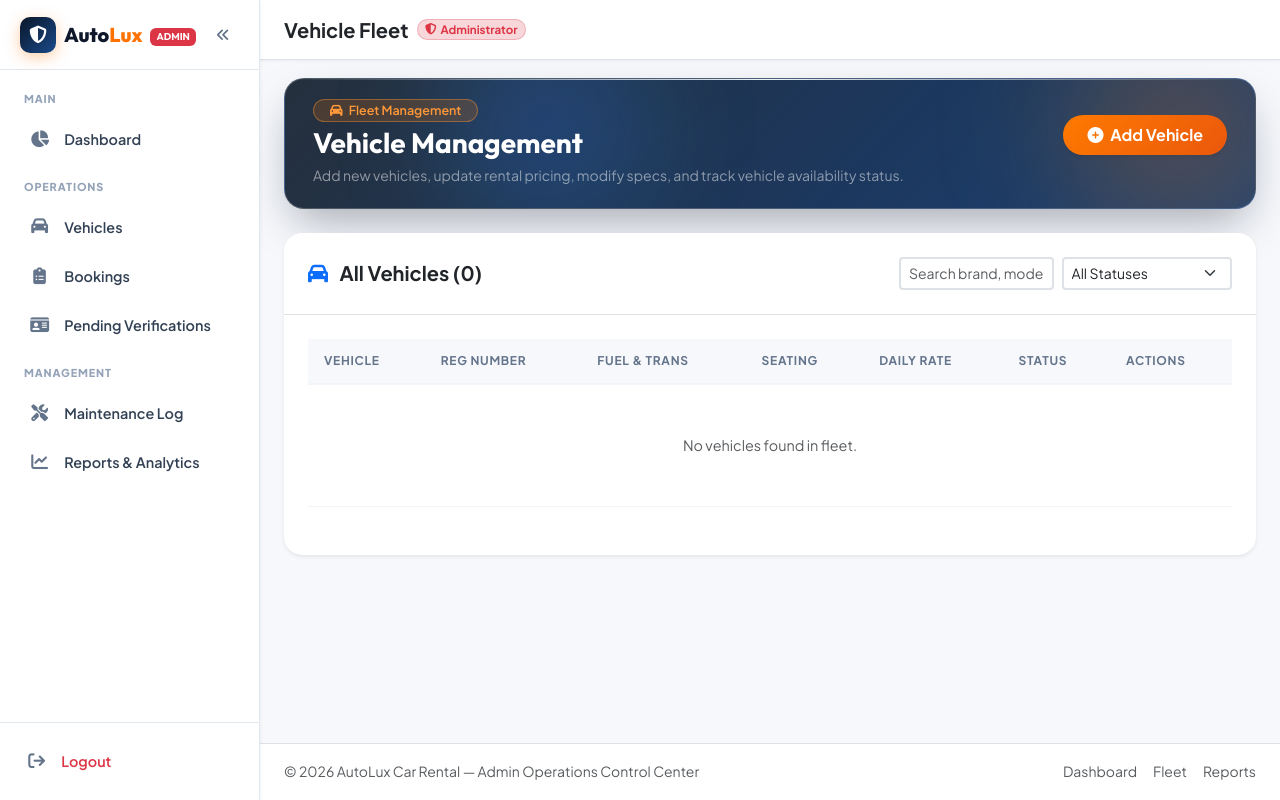
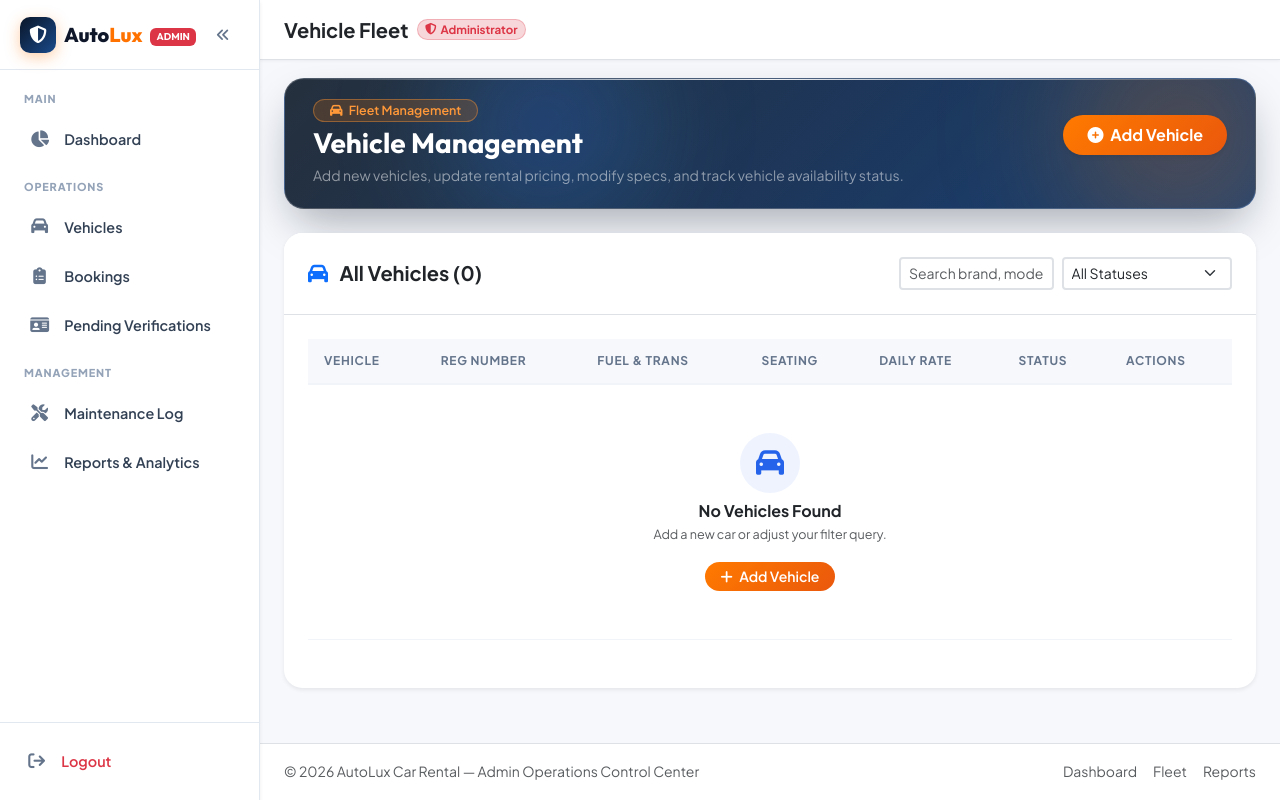
Before and after one commit to Rajann616/car-rental-system, a Laravel app: template resources/views/admin/cars/index.blade.php in a window 1280 px wide. Run offline with Laravel 12, Linux system fonts and the light colour scheme; the template is opened without the code that fills it, so the values that code supplies are empty; some libraries are stand-ins or nearby versions.

Commit message:
feat: polish Admin Panel UI with enhanced data readability, empty states, and liquid cards

```diff
--- a/resources/views/admin/cars/index.blade.php
+++ b/resources/views/admin/cars/index.blade.php
@@ -116,7 +116,16 @@
                                 </tr>
                             @empty
                                 <tr>
-                                    <td colspan="7" class="text-center py-5 text-muted">No vehicles found in fleet.</td>
+                                    <td colspan="7" class="text-center py-5">
+                                        <div class="d-inline-flex align-items-center justify-content-center rounded-circle p-3 mb-2" style="background: rgba(37, 99, 235, 0.08); color: #2563eb;">
+                                            <i class="fas fa-car fs-3"></i>
+                                        </div>
+                                        <h6 class="fw-bold text-dark mb-1">No Vehicles Found</h6>
+                                        <p class="small text-muted mb-3">Add a new car or adjust your filter query.</p>
+                                        <a href="{{ route('admin.cars.create') }}" class="btn btn-sm btn-primary rounded-pill px-3 py-1.5 fw-semibold" style="background: linear-gradient(135deg, #ff7a00, #ea580c); border: none;">
+                                            <i class="fas fa-plus me-1"></i> Add Vehicle
+                                        </a>
+                                    </td>
                                 </tr>
                             @endforelse
                         </tbody>
@@ -166,7 +175,11 @@
                             </div>
                         </div>
                     @empty
-                        <div class="text-center py-4 text-muted">No vehicles found in fleet.</div>
+                        <div class="text-center py-5 bg-light rounded-4">
+                            <i class="fas fa-car text-muted opacity-25 fs-2 mb-2 d-block"></i>
+                            <h6 class="fw-bold text-dark mb-1">No Vehicles Found</h6>
+                            <p class="small text-muted mb-0">Try changing your search keywords or filter.</p>
+                        </div>
                     @endforelse
                 </div>
 
--- a/resources/views/admin/dashboard.blade.php
+++ b/resources/views/admin/dashboard.blade.php
@@ -41,6 +41,7 @@
                                     </span>
                                 @endif
                             </a>
+                            <a href="{{ route('admin.reports.index') }}" class="btn btn-outline-light rounded-pill px-3 py-2 fw-medium">
                                 <i class="fas fa-chart-line me-1"></i> Reports
                             </a>
                         </div>
@@ -184,7 +185,7 @@
 
             <!-- Driver ID Verification Queue Widget -->
             <div class="col-lg-8" data-aos="fade-up" data-aos-delay="100">
-                <div class="dashboard-card border-0 shadow-sm rounded-4 bg-white overflow-hidden h-100">
+                <div class="liquid-card border-0 shadow-sm overflow-hidden h-100">
                     <div class="card-header-custom bg-white p-4 border-bottom d-flex align-items-center justify-content-between">
                         <h5 class="fw-bold mb-0 text-dark">
                             <i class="fas fa-id-card me-2 text-primary"></i> Driver Verification Approvals Queue
@@ -252,7 +253,7 @@
         <!-- Recent Customer Reservations Table -->
         <div class="row g-4 mb-4" data-aos="fade-up">
             <div class="col-12">
-                <div class="dashboard-card border-0 shadow-sm rounded-4 bg-white overflow-hidden">
+                <div class="liquid-card border-0 shadow-sm overflow-hidden">
                     <div class="card-header-custom bg-white p-4 border-bottom d-flex align-items-center justify-content-between flex-wrap gap-2">
                         <h5 class="fw-bold mb-0 text-dark">
                             <i class="fas fa-list-check me-2 text-primary"></i> Live Reservations Command Stream
```
Also changed, not shown: resources/views/admin/documents/index.blade.php (+12 -2 lines).
